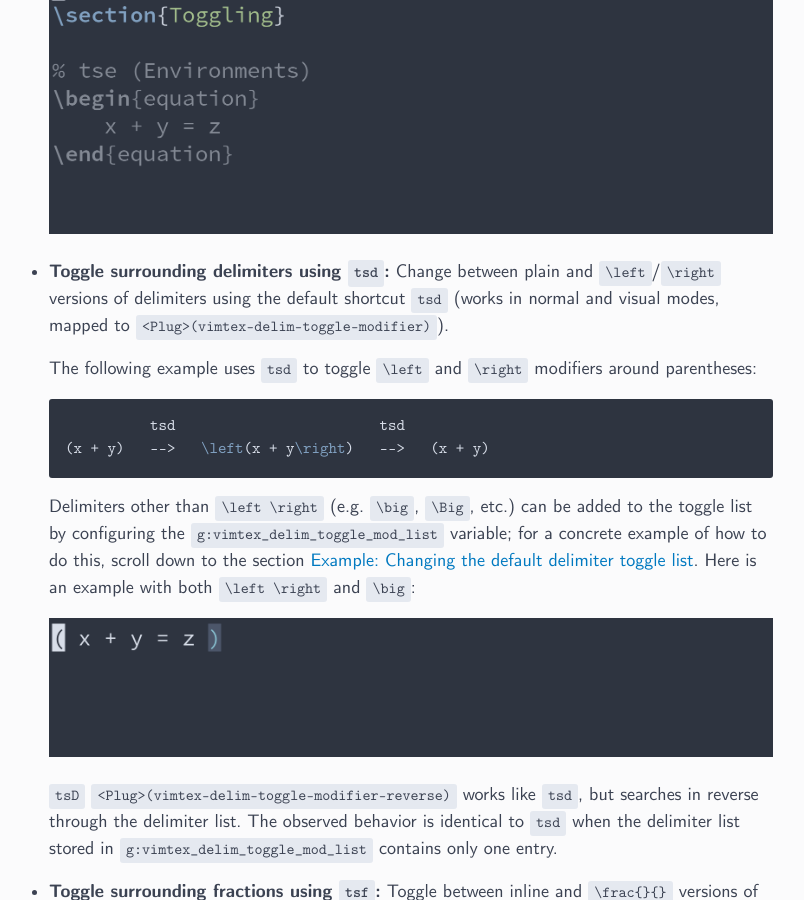
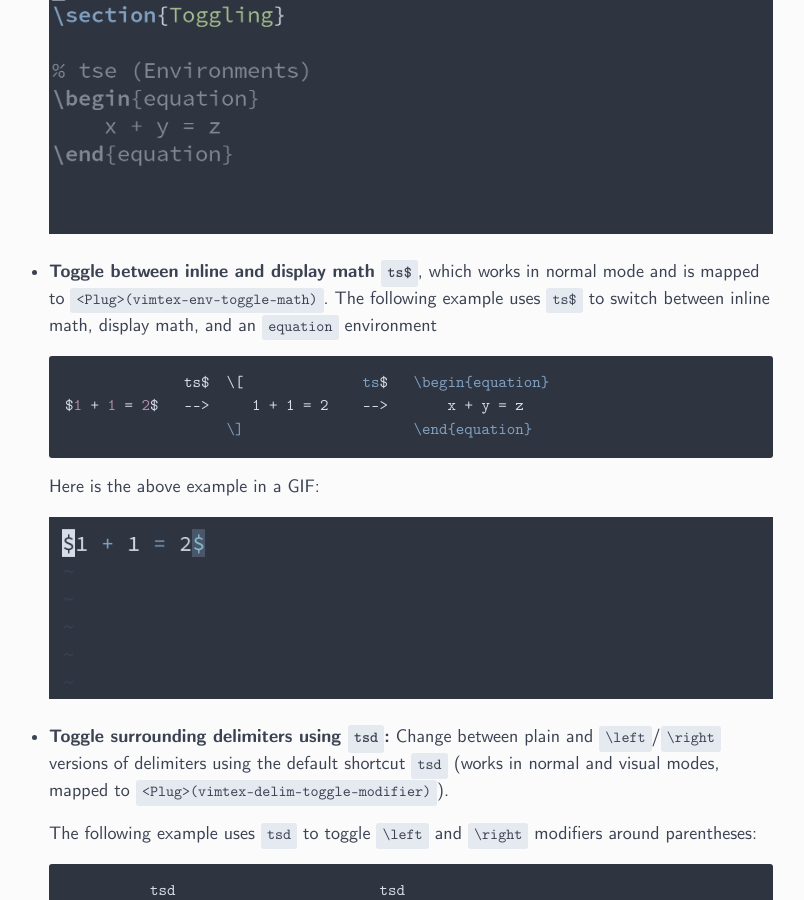
Before and after one commit to ejmastnak/ejmastnak.github.io, a Jekyll site: the page built from tutorials/vim-latex/vimtex.md, in a window 1280 px wide and 900 px high, scrolled down 10182 px. Shown: the whole window, without its empty margins (247-1051 px from the left). Built offline with Jekyll 4.4.1, drawn with Linux system fonts in a browser that asks for light colours.

Commit message:
feat: add toggle math GIF

````diff
--- a/tutorials/vim-latex/vimtex.md
+++ b/tutorials/vim-latex/vimtex.md
@@ -303,6 +303,18 @@ You can...
   Here are the above two examples in a GIF:
 
   <image src="/assets/images/vim-latex/vimtex/tsc-tse.gif" alt="Demonstrating the tsc and tse actions"  />
+
+- **Toggle between inline and display math `ts$`**, which works in normal mode and is mapped to `<Plug>(vimtex-env-toggle-math)`.
+  The following example uses `ts$` to switch between inline math, display math, and an `equation` environment
+
+  ```tex
+                ts$  \[              ts$   \begin{equation}
+  $1 + 1 = 2$   -->     1 + 1 = 2    -->       x + y = z
+                     \]                    \end{equation}
+  ```
+  Here is the above example in a GIF:
+
+  <image src="/assets/images/vim-latex/vimtex/tsm.gif" alt="Demonstrating the tsm action"  />
 
 - **Toggle surrounding delimiters using `tsd`:** Change between plain and `\left`/`\right` versions of delimiters
   using the default shortcut `tsd` (works in normal and visual modes, mapped to `<Plug>(vimtex-delim-toggle-modifier)`).
````
